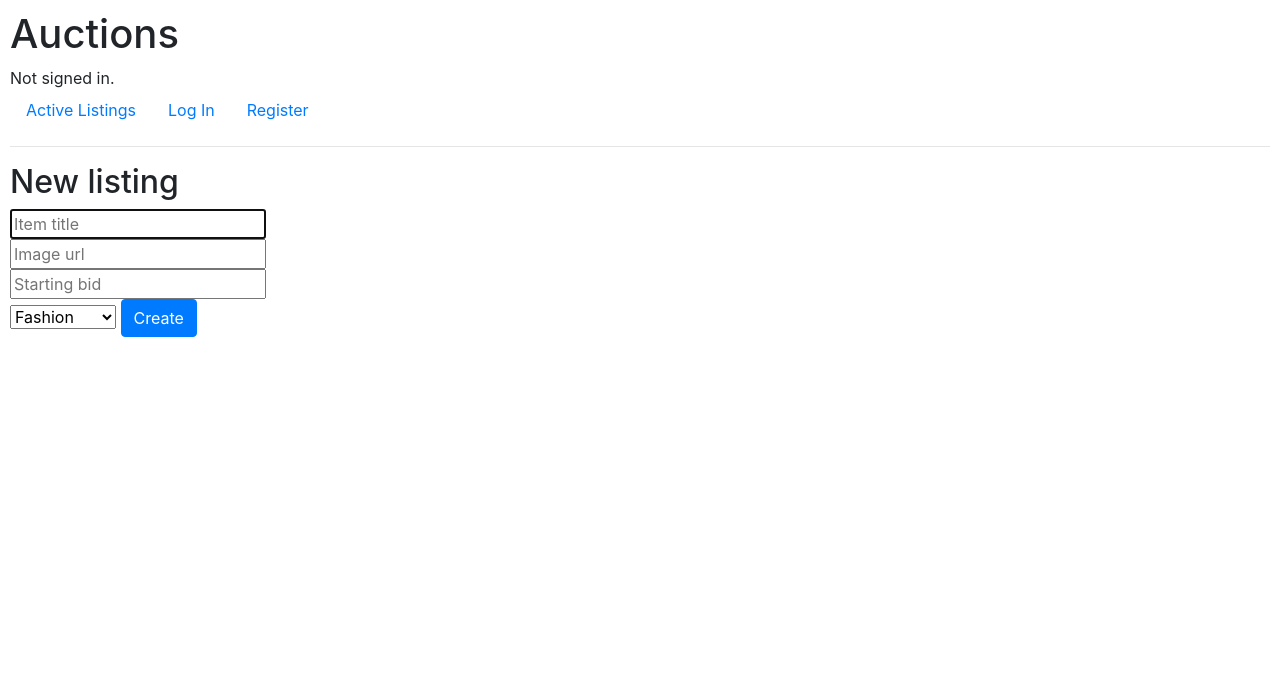
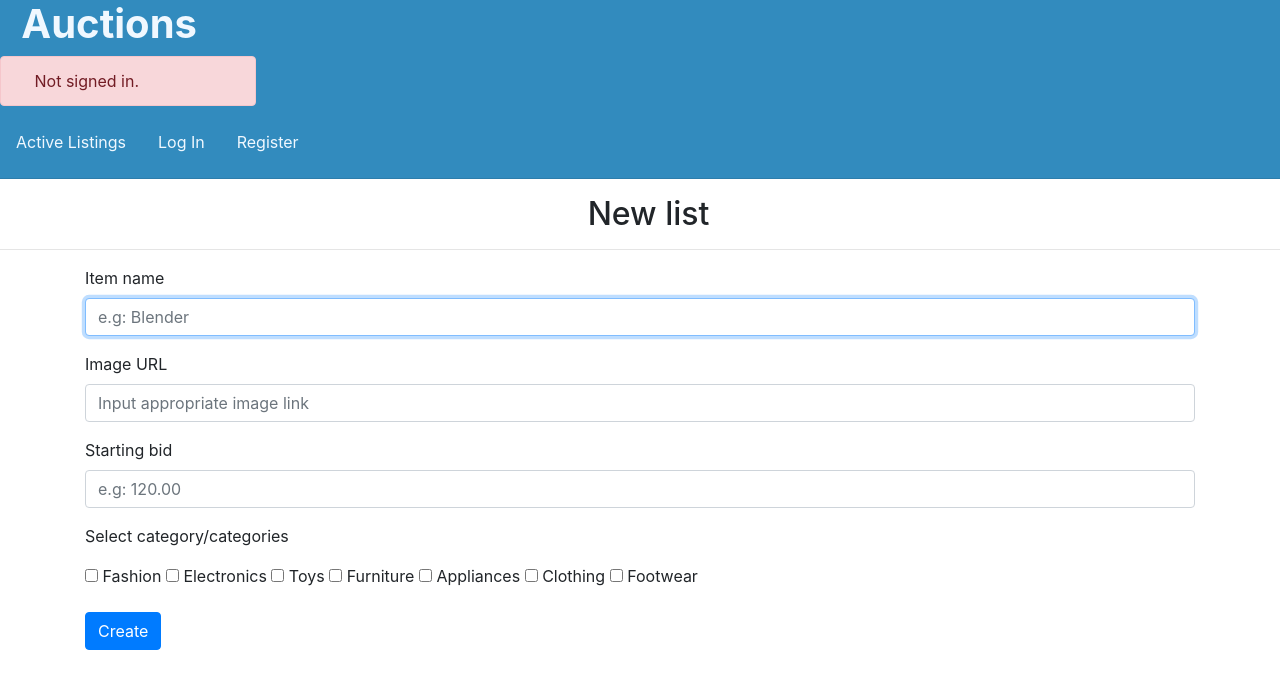
Before and after one commit to adobong-sunog/cs50w_commerce, a Django app: page /new in a window 1280 px wide. Shown: the top 689 px of the page. Run offline with Django 3.2, Linux system fonts and the light colour scheme; some libraries are stand-ins or nearby versions.

Commit message:
3/7 spec completed

```diff
--- a/auctions/models.py
+++ b/auctions/models.py
@@ -15,7 +15,7 @@ class Product(models.Model):
     title = models.CharField(max_length=128)
     image = models.URLField(max_length=500, blank=True, null=True)
     price = models.DecimalField(max_digits=32, decimal_places=2)
-    category = models.CharField(max_length=11)
+    category = models.TextField(max_length=72)
     date = models.DateTimeField(default=datetime.now())
 
 class List(models.Model):
--- a/auctions/static/auctions/styles.css
+++ b/auctions/static/auctions/styles.css
@@ -1,10 +1,24 @@
-body {
-    padding: 10px;
+.top {
+    background-color: rgb(50, 139, 190);
 }
 
-.rounded {
-    position: absolute;
-    left: 50%;
-    top: 30%;
-    padding: 50%;
+.alert{
+    width: 20%;
 }
+
+.card-header {
+    background-color: rgb(50, 139, 190);
+}
+
+a:hover {
+    background-color: lightblue;
+}
+
+h2 {
+    text-align: center;
+}
+
+img {
+    max-width:300px;
+    max-height:300px;
+}
--- a/auctions/templates/auctions/layout.html
+++ b/auctions/templates/auctions/layout.html
@@ -8,35 +8,39 @@
         <link href="{% static 'auctions/styles.css' %}" rel="stylesheet">
     </head>
     <body>
-        <h1>Auctions</h1>
-        <div>
+        <div class="top">
+        <h1 style="color: aliceblue;">&nbsp;&nbsp;<strong>Auctions</strong></h1>
             {% if user.is_authenticated %}
-                Signed in as <strong>{{ user.username }}</strong>.
+                <div class="alert alert-info" role="alert" >
+                    &nbsp;&nbsp;&nbsp;Signed in as <strong>{{ user.username }}</strong>.
+                </div>
             {% else %}
-                Not signed in.
+                <div class="alert alert-danger" role="alert" >
+                    &nbsp;&nbsp;&nbsp;Not signed in.
+                </div>
             {% endif %}
-        </div>
         <ul class="nav">
             <li class="nav-item">
-                <a class="nav-link" href="{% url 'index' %}">Active Listings</a>
+                <a class="nav-link" style="color: aliceblue;" href="{% url 'index' %}">Active Listings</a>
             </li>
             {% if user.is_authenticated %}
-                <li class="nav-link">
-                    <a class="nav-link" href="{% url 'newlist' %}">Create a listing</a>
+                <li class="nav-item">
+                    <a class="nav-link" style="color: aliceblue;" href="{% url 'newlist' %}">Create a list</a>
                 </li>
                 <li class="nav-item">
-                    <a class="nav-link" href="{% url 'logout' %}">Log Out</a>
+                    <a class="nav-link" style="color: aliceblue;" href="{% url 'logout' %}">Log Out</a>
                 </li>
             {% else %}
                 <li class="nav-item">
-                    <a class="nav-link" href="{% url 'login' %}">Log In</a>
+                    <a class="nav-link" style="color: aliceblue;" href="{% url 'login' %}">Log In</a>
                 </li>
                 <li class="nav-item">
-                    <a class="nav-link" href="{% url 'register' %}">Register</a>
+                    <a class="nav-link" style="color: aliceblue;" href="{% url 'register' %}">Register</a>
                 </li>
             {% endif %}
         </ul>
         <hr>
+        </div>
         {% block body %}
         {% endblock %}
     </body>
--- a/auctions/templates/auctions/login.html
+++ b/auctions/templates/auctions/login.html
@@ -3,11 +3,13 @@
 {% block body %}
 
     <h2>Login</h2>
+    <hr>
 
     {% if message %}
         <div>{{ message }}</div>
     {% endif %}
 
+    <div class="container">
     <form action="{% url 'login' %}" method="post">
         {% csrf_token %}
         <div class="form-group">
@@ -18,7 +20,8 @@
         </div>
         <input class="btn btn-primary" type="submit" value="Login">
     </form>
-
+    <br>
     Don't have an account? <a href="{% url 'register' %}">Register here.</a>
+    </div>
 
 {% endblock %}
--- a/auctions/templates/auctions/new_list.html
+++ b/auctions/templates/auctions/new_list.html
@@ -2,28 +2,43 @@
 
 {% block body %}
 
-    <h2>New listing</h2>
+    <h2>&nbsp;&nbsp;New list</h2>
+    <hr>
+        <div class="container">
         <form method="POST" action="{% url 'create' %}">
 
             {% csrf_token %}
             <input type="hidden" name="user" value="{{ user.username }}">
-            <input type="text" name="itemtitle" placeholder="Item title" autofocus>
-            <br>
-            <input type="url" name="image" placeholder="Image url">
-            <br>
-            <input type="number" name="startprice" min="0.00" step="0.01" placeholder="Starting bid">
-            <br>
-            <select name="categories">
-                <option value="fashion">Fashion</option>
-                <option value="electronics">Electronics</option>
-                <option value="toys">Toys</option>
-                <option value="furniture">Furniture</option>
-                <option value="appliances">Appliances</option>
-                <option value="clothing">Clothing</option>
-                <option value="footwear">Footwear</option>
-            </select>
+            <div class="form-group">
+                <label for="t">Item name</label>
+                <input type="text" class="form-control" id="t" name="itemtitle" placeholder="e.g: Blender" autofocus>
+            </div>
+            <div class="form-group">
+                <label for="i">Image URL</label>
+                <input type="url" class="form-control" id="i" name="image" placeholder="Input appropriate image link">
+            </div>
+            <div class="form-group">
+                <label for="p">Starting bid</label>
+                <input type="number" class="form-control" id="p" name="startprice" min="0.00" step="0.01" placeholder="e.g: 120.00">
+            </div>
+            <div class="form-group">
+                <p>Select category/categories</p>
+                <input type="checkbox" id="fas" name="categories" value="fashion">
+                <label for="fas">Fashion</label>
+                <input type="checkbox" id="elec" name="categories" value="electronics">
+                <label for="elec">Electronics</label>
+                <input type="checkbox" id="toy" name="categories" value="toys">
+                <label for="toy">Toys</label>
+                <input type="checkbox" id="furn" name="categories" value="furniture">
+                <label for="fas">Furniture</label>
+                <input type="checkbox" id="app" name="categories" value="appliances">
+                <label for="app">Appliances</label>
+                <input type="checkbox" id="cloth" name="categories" value="clothing">
+                <label for="cloth">Clothing</label>
+                <input type="checkbox" id="foot" name="categories" value="footwear">
+                <label for="foot">Footwear</label>
+            </div>
             <button class="btn btn-primary" type="submit">Create</button>
-
         </form>
-
+        </div>
 {% endblock %}
--- a/auctions/templates/auctions/register.html
+++ b/auctions/templates/auctions/register.html
@@ -3,11 +3,13 @@
 {% block body %}
 
     <h2>Register</h2>
+    <hr>
 
     {% if message %}
         <div>{{ message }}</div>
     {% endif %}
 
+    <div class="container">
     <form action="{% url 'register' %}" method="post">
         {% csrf_token %}
         <div class="form-group">
@@ -24,7 +26,9 @@
         </div>
         <input class="btn btn-primary" type="submit" value="Register">
     </form>
+    <br>
 
     Already have an account? <a href="{% url 'login' %}">Log In here.</a>
+    </div>
 
 {% endblock %}
--- a/auctions/urls.py
+++ b/auctions/urls.py
@@ -1,3 +1,4 @@
+from unicodedata import name
 from django.urls import path
 
 from . import views
@@ -9,4 +10,6 @@ urlpatterns = [
     path("register", views.register, name="register"),
     path("new", views.new, name="newlist"),
     path("created", views.create_list, name="create"),
+    path("product", views.about_product, name="about"),
+    path("new_bid", views.bidding, name="bid"),
 ]
--- a/auctions/views.py
+++ b/auctions/views.py
@@ -10,7 +10,10 @@ from .models import *
 
 
 def index(request):
-    return render(request, "auctions/index.html")
+    list_item = Product.objects.all()
+    return render(request, "auctions/index.html", {
+        "list_item": list_item
+    })
 
 
 def login_view(request):
@@ -80,3 +83,14 @@ def create_list(request):
         prod.save()
 
         return HttpResponseRedirect(reverse("index"))
+
+def about_product(request):
+    name = request.GET["itemname"]
+    info = Product.objects.filter(title=name)
+
+    return render(request, "auctions/product.html", {
+        "info": info
+    })
+
+def bidding(request):
+    pass
```
Also changed, not shown: auctions/templates/auctions/index.html (+23 -2 lines), auctions/templates/auctions/product.html (added, +38 -0 lines), README.md, auctions/migrations/0010_alter_product_category_alter_product_date.py (added), auctions/migrations/0011_alter_product_date.py (added), db.sqlite3.
